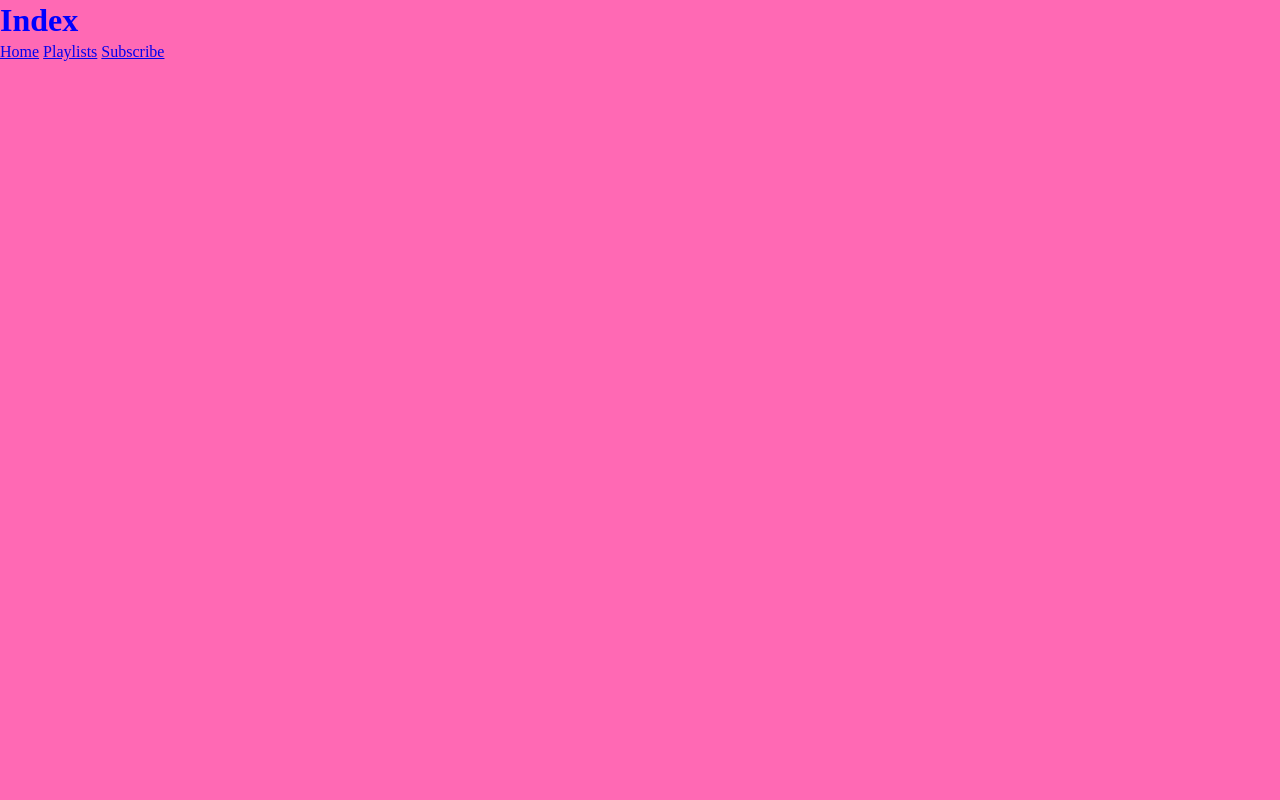
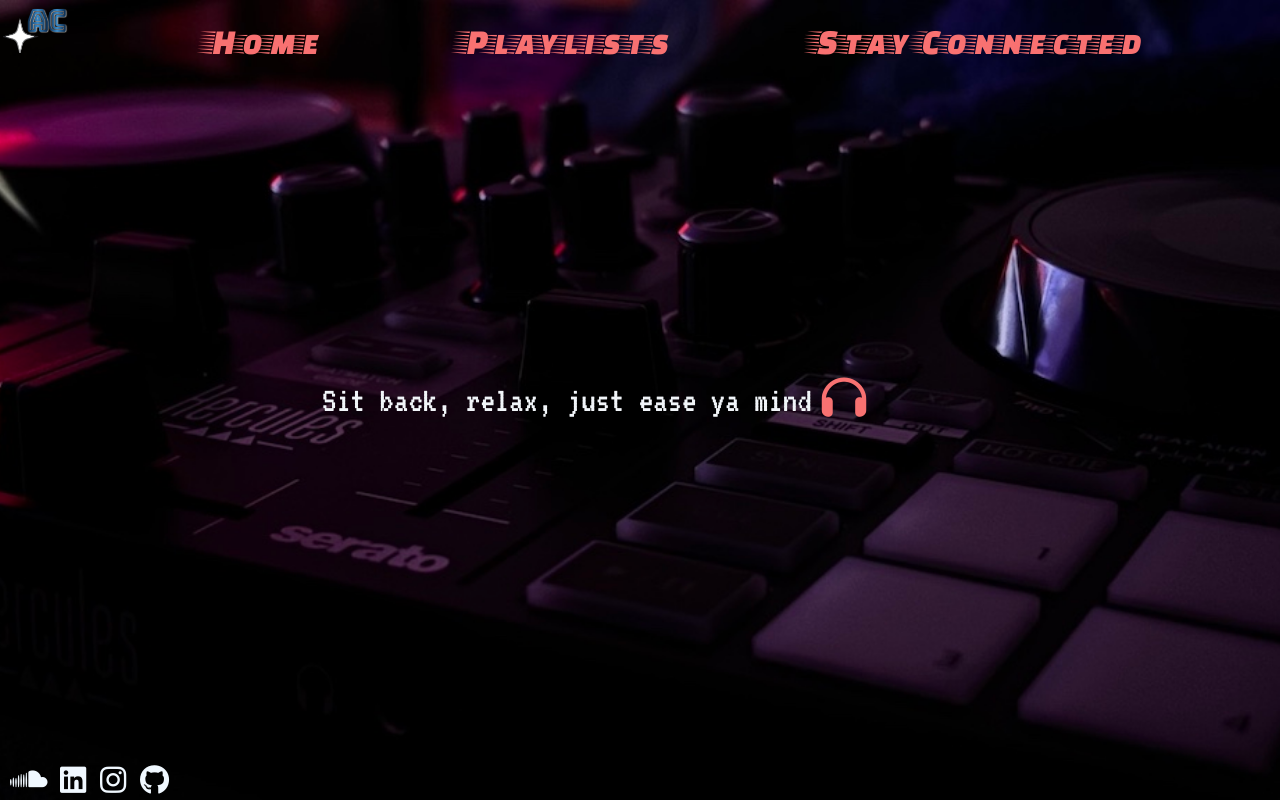
Before and after one commit to acin1023/DJ-Website, a website built with Vite: page index.html in a window 1280 px wide. Built offline with nearby package versions, Linux system fonts and the light colour scheme; a web font is replaced by a local one.

Commit message:
updated index, main js, img paths

```diff
--- a/index.html
+++ b/index.html
@@ -4,14 +4,69 @@
     <meta charset="UTF-8" />
     <link rel="icon" type="image/svg+xml" href="/vite.svg" />
     <meta name="viewport" content="width=device-width, initial-scale=1.0" />
-    <title>Vite App</title>
+    <link
+      rel="stylesheet"
+      href="https://cdnjs.cloudflare.com/ajax/libs/font-awesome/6.7.1/css/all.min.css"
+      integrity="sha512-5Hs3dF2AEPkpNAR7UiOHba+lRSJNeM2ECkwxUIxC1Q/FLycGTbNapWXB4tP889k5T5Ju8fs4b1P5z/iB4nMfSQ=="
+      crossorigin="anonymous"
+      referrerpolicy="no-referrer"
+    />
+
+    <link rel="preconnect" href="https://fonts.googleapis.com" />
+    <link rel="preconnect" href="https://fonts.gstatic.com" crossorigin />
+   <link rel="stylesheet" href="/src/assets/default-style.css">
+   <link rel="stylesheet" href="/src/assets/utility.css">
+    <link rel="stylesheet" href="/src/assets/header.css">
+    <link
+      href="https://fonts.googleapis.com/css2?family=Barrio&family=Baumans&family=Bungee+Shade&family=Fascinate+Inline&family=Faster+One&family=Honk&family=Jersey+10&family=Lacquer&family=Monoton&family=VT323&display=swap"
+      rel="stylesheet"
+    />
+    <link rel="stylesheet" href="https://unpkg.com/aos@next/dist/aos.css" />
+    <title>Mind of AC</title>
   </head>
-  <body>
-    <h1>Index</h1>
-    <a href="/index.html">Home</a>
-    <a href="/playlist/">Playlists</a>
-    <a href="/subscribe/index.html">Subscribe</a>
-    <div id="app"></div>
-    <script type="module" src="/src/assets/default-style.css"></script>
+  <body class="hero-bg">
+    <header class="header_container">
+      <img src="/src/images/mainlogo.png" alt="logo" class="logo" data-aos="zoom-in"
+      data-aos-delay="300"
+      data-aos-duration="9000" />
+      <nav>
+        <ul class="navbar" data-aos="slide-right"
+        data-aos-delay="200"
+        data-aos-duration="9000">
+          <li>
+            <a class="header__link home-header" href="/index.html" target="_blank">Home</a>
+          </li>
+          <li>
+            <a class="header__link home-header" href="/playlist/index.html" target="_blank"
+              >Playlists</a
+            >
+          </li>
+          <li>
+            <a class="header__link home-header" href="/subscribe/index.html" target="_blank"
+              >Stay Connected</a
+            >
+          </li>
+        </ul>
+      </nav>
+    </header>
+      <div class="hero">
+        <p class="play">
+          Sit back, relax, just ease ya mind
+          <a href="https://soundcloud.com/ace1023/tracks" target="_blank">
+            <i class="fa-solid fa-headphones fa-beat"></i>
+
+        </p>
+      </div>
+      <div class="social_icons">
+        <a href="https://soundcloud.com/ace1023" target="_blank"><i class="fa-brands fa-soundcloud"></i></a>
+        <a href="https://www.linkedin.com/in/angel-cintron-7317b01b7/" target="_blank"><i class="fa-brands fa-linkedin"></i></a>
+        <a href="https://www.instagram.com/ac_baklava/" target="_blank"><i class="fa-brands fa-instagram"></i></a>
+        <a href="https://github.com/acin1023?tab=repositories" target="_blank"><i class="fa-brands fa-github"></i></a>
+      </div>
+    <script type="module" src="/src/main.js"></script>
+    <script src="https://unpkg.com/aos@next/dist/aos.js"></script>
+    <script>
+      AOS.init();
+    </script>
   </body>
 </html>
--- a/src/assets/header.css
+++ b/src/assets/header.css
@@ -76,7 +76,7 @@ nav ul {
 }
 
 .hero-bg {
-    background-image: url("../images/BGMedium.jpeg");
+    background-image: url("/src/images/BGMedium.jpeg");
     background-size: cover;
     background-repeat: no-repeat;
     background-attachment: fixed;
```
